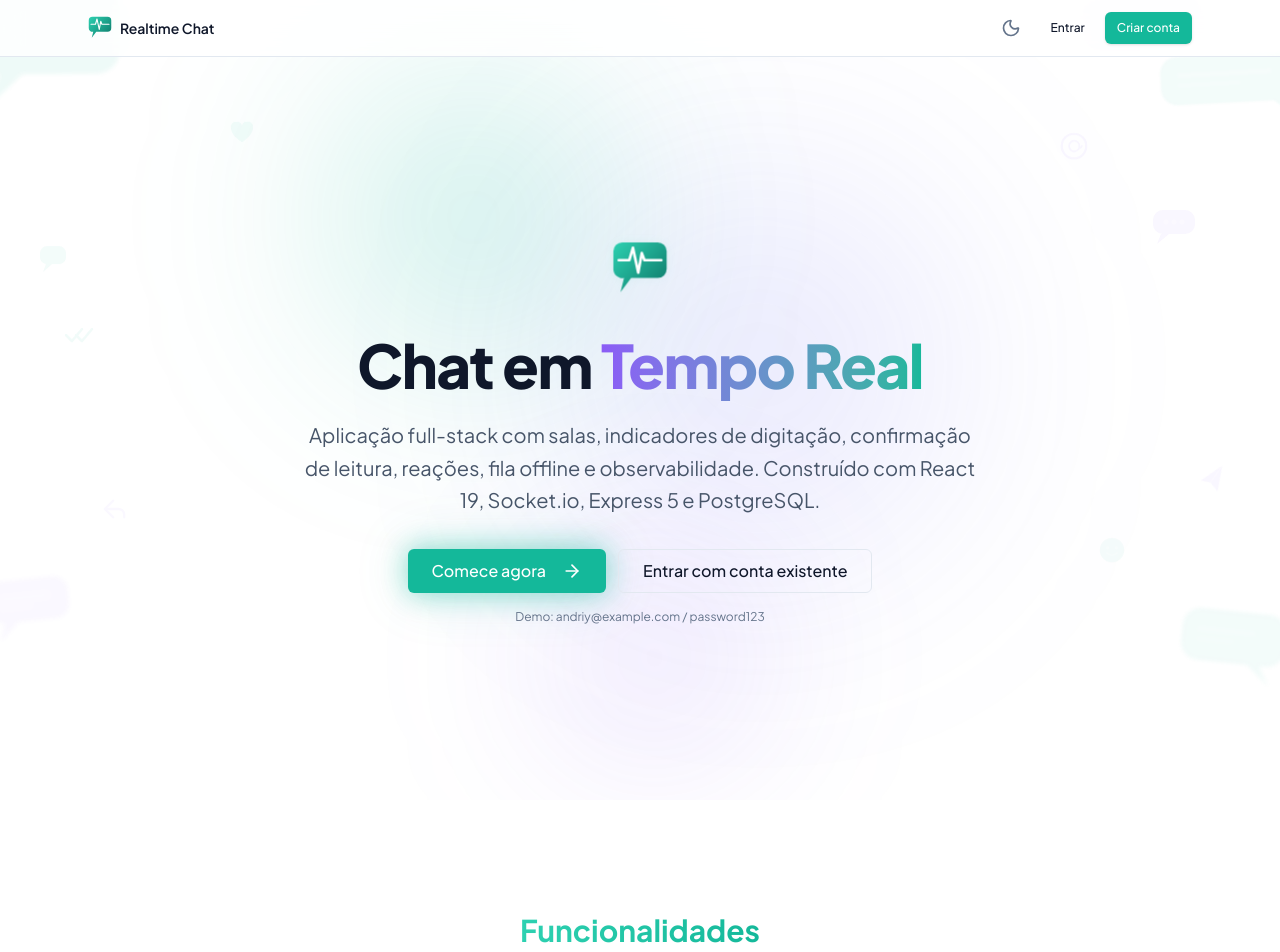
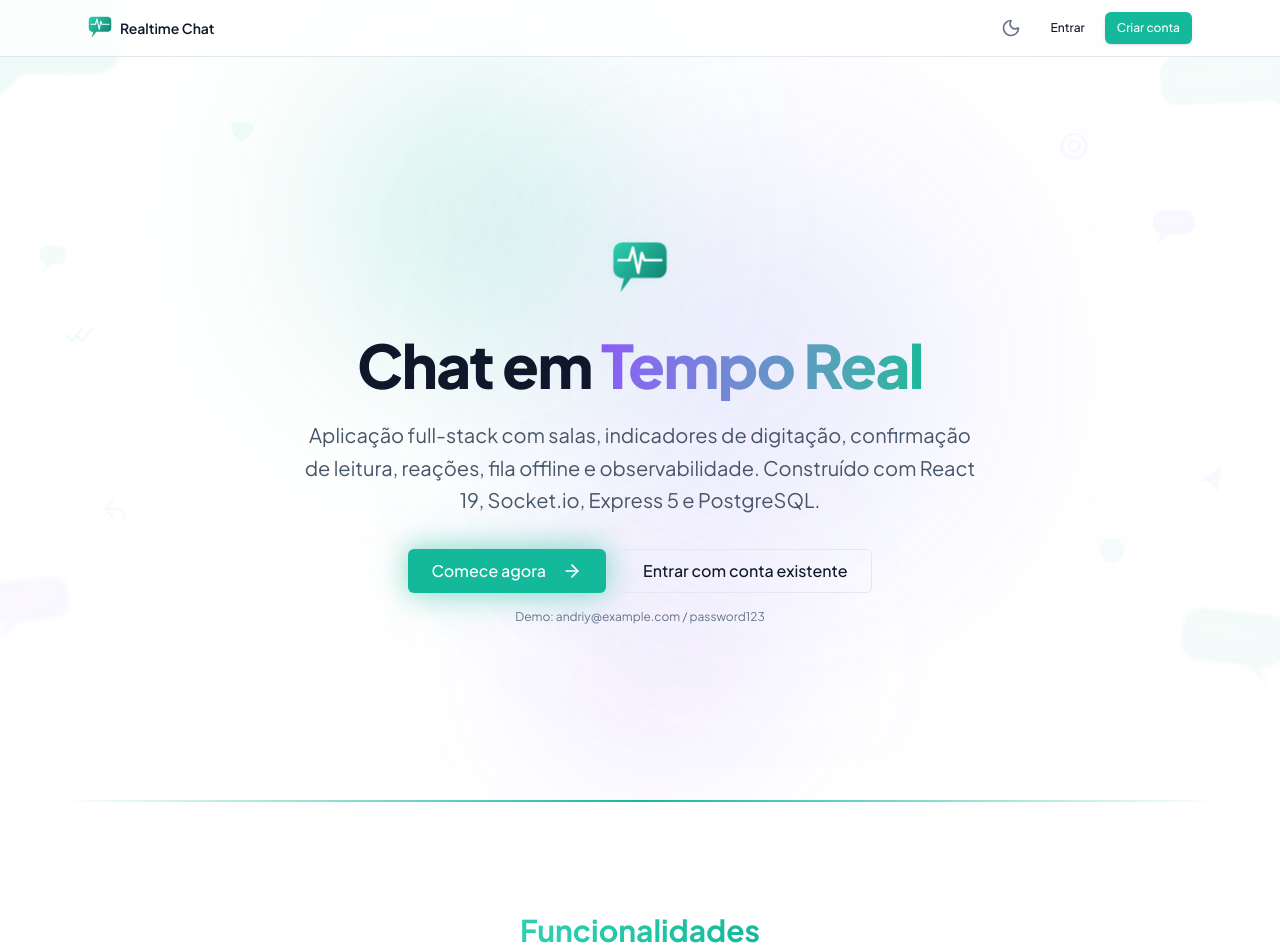
Before and after one commit to AndriyAmaro/realtime-chat, a React (Vite) app in the folder client/: page / in a window 1280 px wide. Shown: the top 952 px of the page. Built offline with nearby package versions, Linux system fonts and the light colour scheme.

Commit message:
style(landing): add gradient bar between hero and features section
Co-Authored-By: Claude Opus 4.6 <noreply@anthropic.com>

```diff
--- a/client/src/pages/LandingPage.tsx
+++ b/client/src/pages/LandingPage.tsx
@@ -207,6 +207,7 @@ export default function LandingPage() {
 
       {/* Features */}
       <section className="relative py-20 sm:py-28">
+        <div className="absolute inset-x-0 top-0 mx-auto h-[2px] max-w-6xl bg-gradient-to-r from-transparent via-[var(--primary-500)] to-transparent" />
         <div className="mx-auto max-w-6xl px-4 sm:px-6">
           <div className="scroll-reveal mb-12 text-center">
             <h2 className="text-2xl font-bold sm:text-3xl">
```
